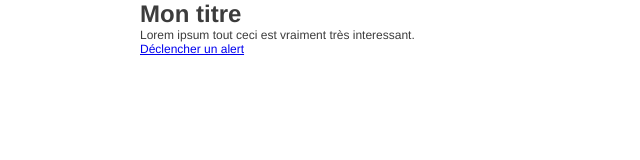
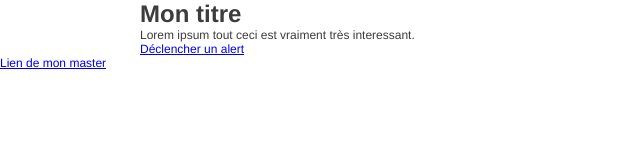
Before and after one commit to julietteD/exerciceOC, a plain HTML site: page index.html in a window 1280 px wide. Shown: the whole page, without its empty margins (0-640 px from the left). Drawn offline with nearby package versions, Linux system fonts and the light colour scheme.

Commit message:
Lien sur le master

```diff
--- a/index.html
+++ b/index.html
@@ -15,6 +15,7 @@
         <a href="#" class="monLien">Déclencher un alert</a>
     </div>
 
+    <a href="#" >Lien de mon master</a>
 
 
 
```
